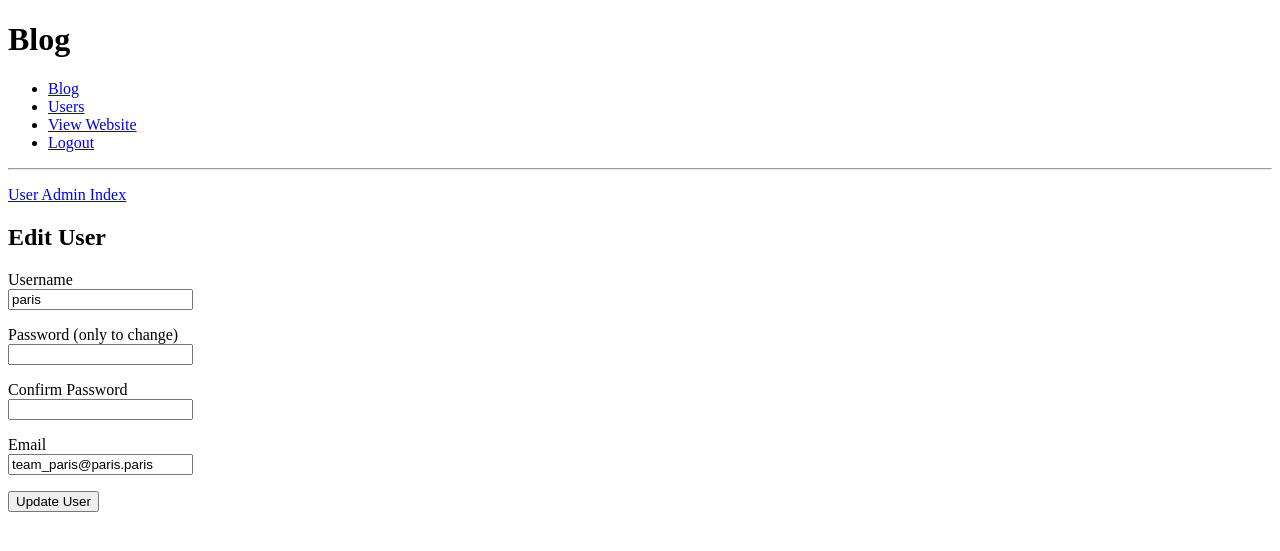
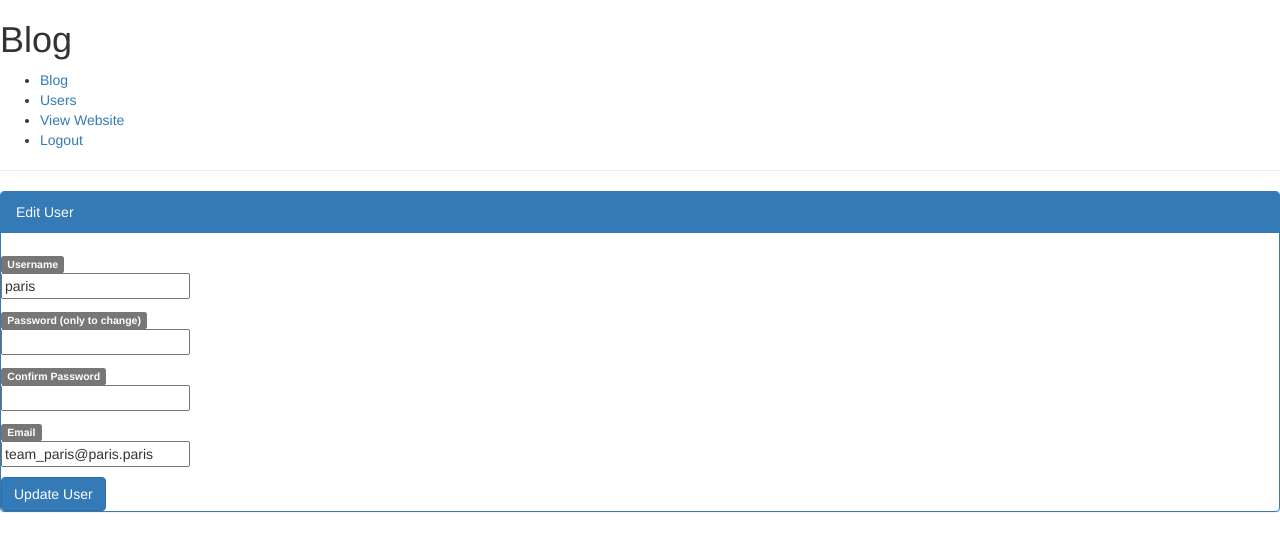
Before and after one commit to optodent/Team-Paris_PHP, a PHP site: page /admin/edituser.php?id=1 in a window 1280 px wide. Shown: the top 551 px of the page. Run offline with PHP 8.4, Linux system fonts and the light colour scheme; a user stored in the database is signed in; data comes from the database, SQL or seed files in the repository.

Commit message:
modified edituser.php

```diff
--- a/admin/edituser.php
+++ b/admin/edituser.php
@@ -2,68 +2,78 @@
 require_once('../includes/config.php');
 
 //if not logged in redirect to login page
-if(!$user->checkIfLogged()){ header('Location: login.php'); }
+if (!$user->checkIfLogged()) {
+    header('Location: login.php');
+}
 ?>
 <!doctype html>
 <html lang="en">
 <head>
     <meta charset="utf-8">
+    <meta name="viewport" content="width=device-width, initial-scale=1.0">
     <title>Admin - Edit User</title>
+
+    <!--CSS Style sheet-->
+    <link rel="stylesheet" href="https://maxcdn.bootstrapcdn.com/bootstrap/3.3.1/css/bootstrap.min.css">
+    <link href='styles/bootstrap-responsive.css' rel='stylesheet'>
+    <link href='styles/index.css' type='text/css' rel="stylesheet">
 </head>
 <body>
 
 <div id="wrapper">
+    <div class="content">
 
-	<?php include('menu.php');?>
-	<p><a href="users.php">User Admin Index</a></p>
+        <?php include('menu.php'); ?>
 
-	<h2>Edit User</h2>
-
+        <div class="right">
+            <div class="panel panel-primary">
+                <div class="panel-heading">Edit User</div>
+                <br/>
 
                 <?php
 
                 //if form has been submitted process it
-	if(isset($_POST['submit'])){
+                if (isset($_POST['submit'])) {
 
                     //collect form data
                     extract($_POST);
 
                     //very basic validation
-		if($username ==''){
+                    if ($username == '') {
                         $error[] = 'Please enter the username.';
                     }
 
-		if( strlen($password) > 0){
+                    if (strlen($password) > 0) {
 
-			if($password ==''){
+                        if ($password == '') {
                             $error[] = 'Please enter the password.';
                         }
 
-			if($passwordConfirm ==''){
+                        if ($passwordConfirm == '') {
                             $error[] = 'Please confirm the password.';
                         }
 
-			if($password != $passwordConfirm){
+                        if ($password != $passwordConfirm) {
                             $error[] = 'Passwords do not match.';
                         }
 
                     }
 
 
-		if($email ==''){
+                    if ($email == '') {
                         $error[] = 'Please enter the email address.';
                     }
 
-		if(!isset($error)){
+                    if (!isset($error)) {
 
                         try {
 
-				if(isset($password)){
+                            if (isset($password)) {
 
                                 $hashedpassword = $user->password_hash($password, PASSWORD_BCRYPT);
 
                                 //update into database
-					$stmt = $dataBase->prepare('UPDATE db_members SET username = :username, password = :password, email = :email WHERE member_id = :memberID') ;
+                                $stmt = $dataBase->prepare('UPDATE db_members SET username = :username, password = :password, email = :email WHERE member_id = :memberID');
                                 $stmt->execute(array(
                                     ':username' => $username,
                                     ':password' => $hashedpassword,
@@ -75,7 +85,7 @@ if(!$user->checkIfLogged()){ header('Location: login.php'); }
                             } else {
 
                                 //update database
-					$stmt = $dataBase->prepare('UPDATE db_members SET username = :username, email = :email WHERE member_id = :memberID') ;
+                                $stmt = $dataBase->prepare('UPDATE db_members SET username = :username, email = :email WHERE member_id = :memberID');
                                 $stmt->execute(array(
                                     ':username' => $username,
                                     ':email' => $email,
@@ -89,7 +99,7 @@ if(!$user->checkIfLogged()){ header('Location: login.php'); }
                             header('Location: users.php?action=updated');
                             exit;
 
-			} catch(PDOException $e) {
+                        } catch (PDOException $e) {
                             echo $e->getMessage();
                         }
 
@@ -101,44 +111,47 @@ if(!$user->checkIfLogged()){ header('Location: login.php'); }
 
                 <?php
                 //check for any errors
-	if(isset($error)){
-		foreach($error as $error){
-			echo $error.'<br />';
+                if (isset($error)) {
+                    foreach ($error as $error) {
+                        echo $error . '<br />';
                     }
                 }
 
                 try {
 
-			$stmt = $dataBase->prepare('SELECT member_id, username, email FROM db_members WHERE member_id = :memberID') ;
+                    $stmt = $dataBase->prepare('SELECT member_id, username, email FROM db_members WHERE member_id = :memberID');
                     $stmt->execute(array(':memberID' => $_GET['id']));
                     $row = $stmt->fetch();
 
-		} catch(PDOException $e) {
+                } catch (PDOException $e) {
                     echo $e->getMessage();
                 }
 
                 ?>
 
-	<form action='' method='post'>
-		<input type='hidden' name='member_id' value='<?php echo $row['member_id'];?>'>
+                <form class='post' action='' method='post'>
+                    <input type='hidden' name='member_id' value='<?php echo $row['member_id']; ?>'>
 
-		<p><label>Username</label><br />
-		<input type='text' name='username' value='<?php echo $row['username'];?>'></p>
+                    <span class="label label-default">Username</span><br/>
+                    <input type='text' name='username' value='<?php echo $row['username']; ?>'></p>
 
-		<p><label>Password (only to change)</label><br />
+                    <span class="label label-default">Password (only to change)</span><br/>
                     <input type='password' name='password' value=''></p>
 
-		<p><label>Confirm Password</label><br />
+                    <span class="label label-default">Confirm Password</span><br/>
                     <input type='password' name='passwordConfirm' value=''></p>
 
-		<p><label>Email</label><br />
-		<input type='text' name='email' value='<?php echo $row['email'];?>'></p>
+                    <span class="label label-default">Email</span><br/>
+                    <input type='text' name='email' value='<?php echo $row['email']; ?>'></p>
 
-		<p><input type='submit' name='submit' value='Update User'></p>
+                    <input class="btn btn-primary" type='submit' name='submit' value='Update User'>
 
                 </form>
 
             </div>
+        </div>
+    </div>
+</div>
 
 </body>
 </html>
```
Lines whose indentation alone changed are shown as unchanged.
